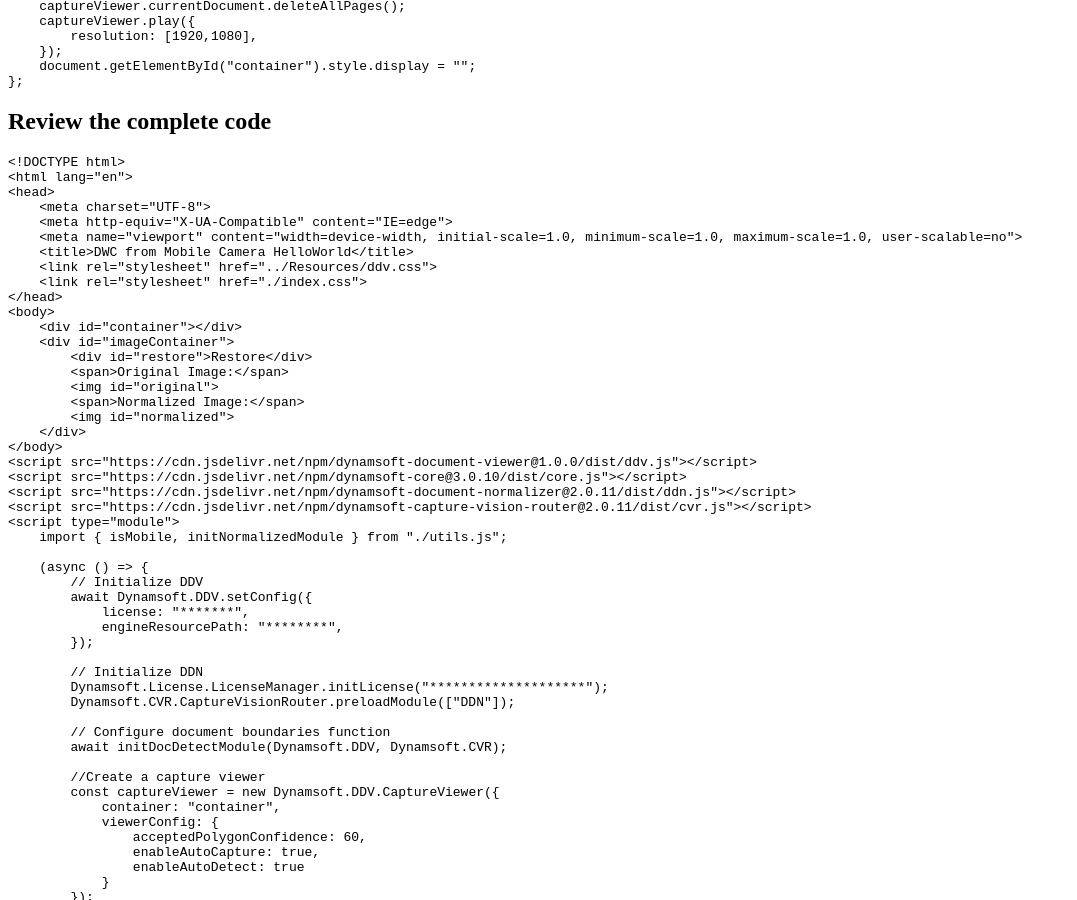
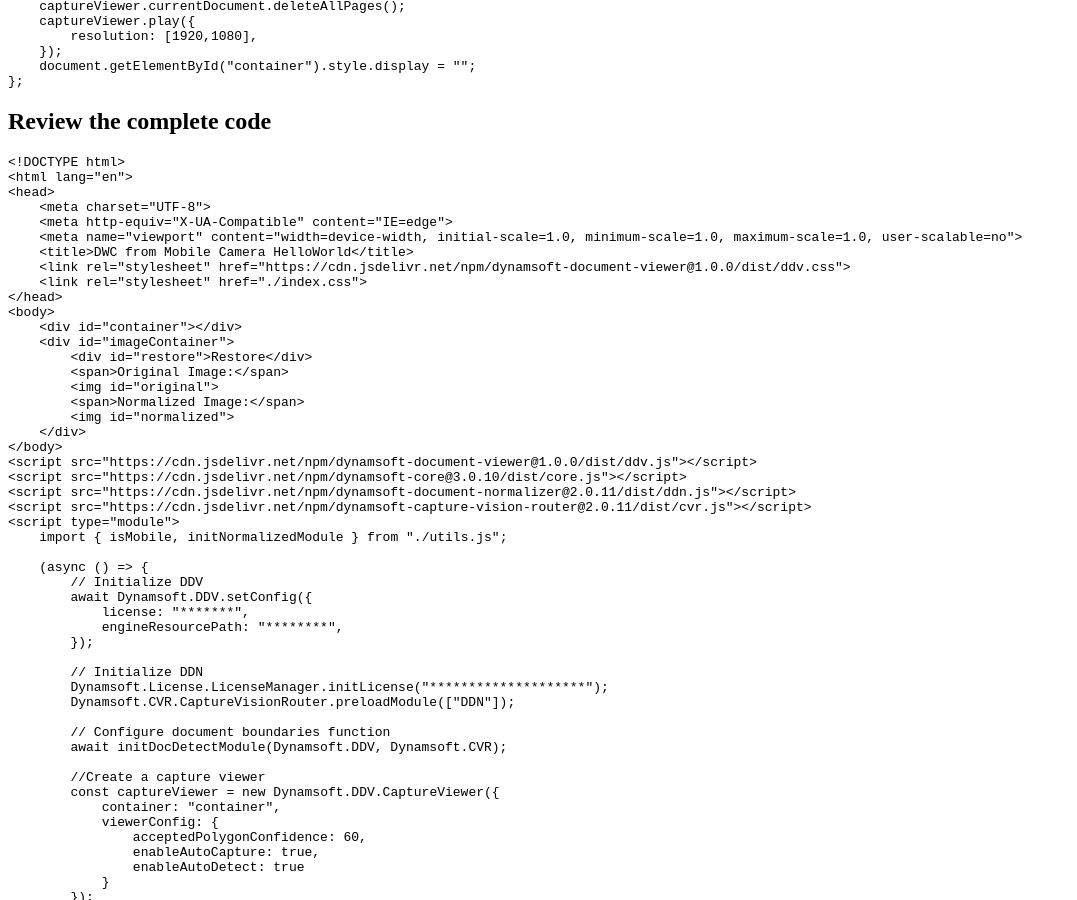
Before and after one commit to dynamsoft-docs/mobile-document-scanner-docs-js, a Jekyll site: the page built from gettingstarted/helloworld.md, in a window 1280 px wide and 900 px high, scrolled down 3052 px. Shown: the whole window, without its empty margins (0-1077 px from the left). Built offline with Jekyll 4.4.1, drawn with Linux system fonts in a browser that asks for light colours.

Commit message:
minor update

```diff
--- a/gettingstarted/helloworld.md
+++ b/gettingstarted/helloworld.md
@@ -203,7 +203,7 @@ document.getElementById("restore").onclick = () => {
     <meta http-equiv="X-UA-Compatible" content="IE=edge">
     <meta name="viewport" content="width=device-width, initial-scale=1.0, minimum-scale=1.0, maximum-scale=1.0, user-scalable=no">
     <title>DWC from Mobile Camera HelloWorld</title>
-    <link rel="stylesheet" href="../Resources/ddv.css">
+    <link rel="stylesheet" href="https://cdn.jsdelivr.net/npm/dynamsoft-document-viewer@1.0.0/dist/ddv.css">
     <link rel="stylesheet" href="./index.css">
 </head>
 <body>
```
Also changed, not shown: codegallery/usecase/index.md (+1 -1 lines).
